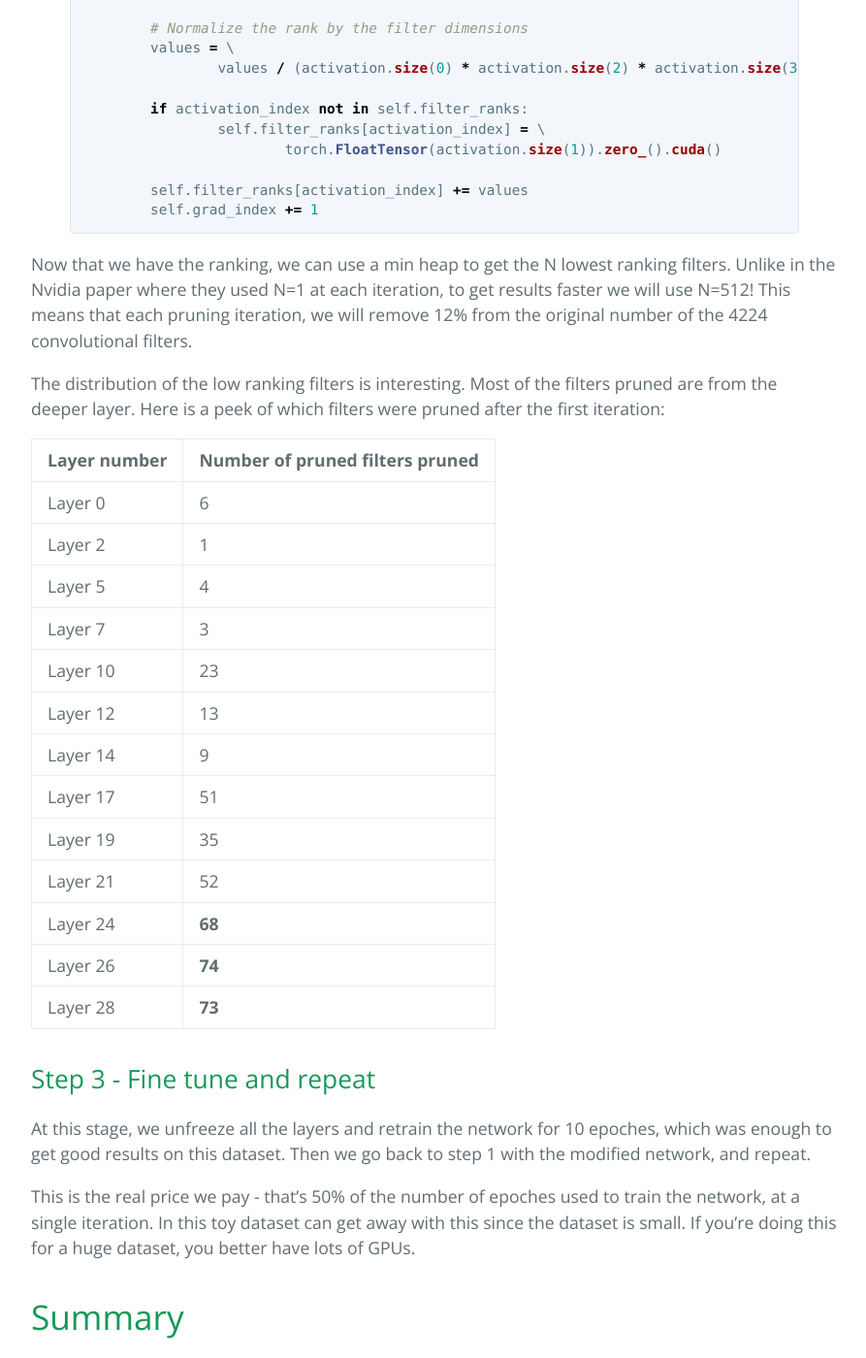
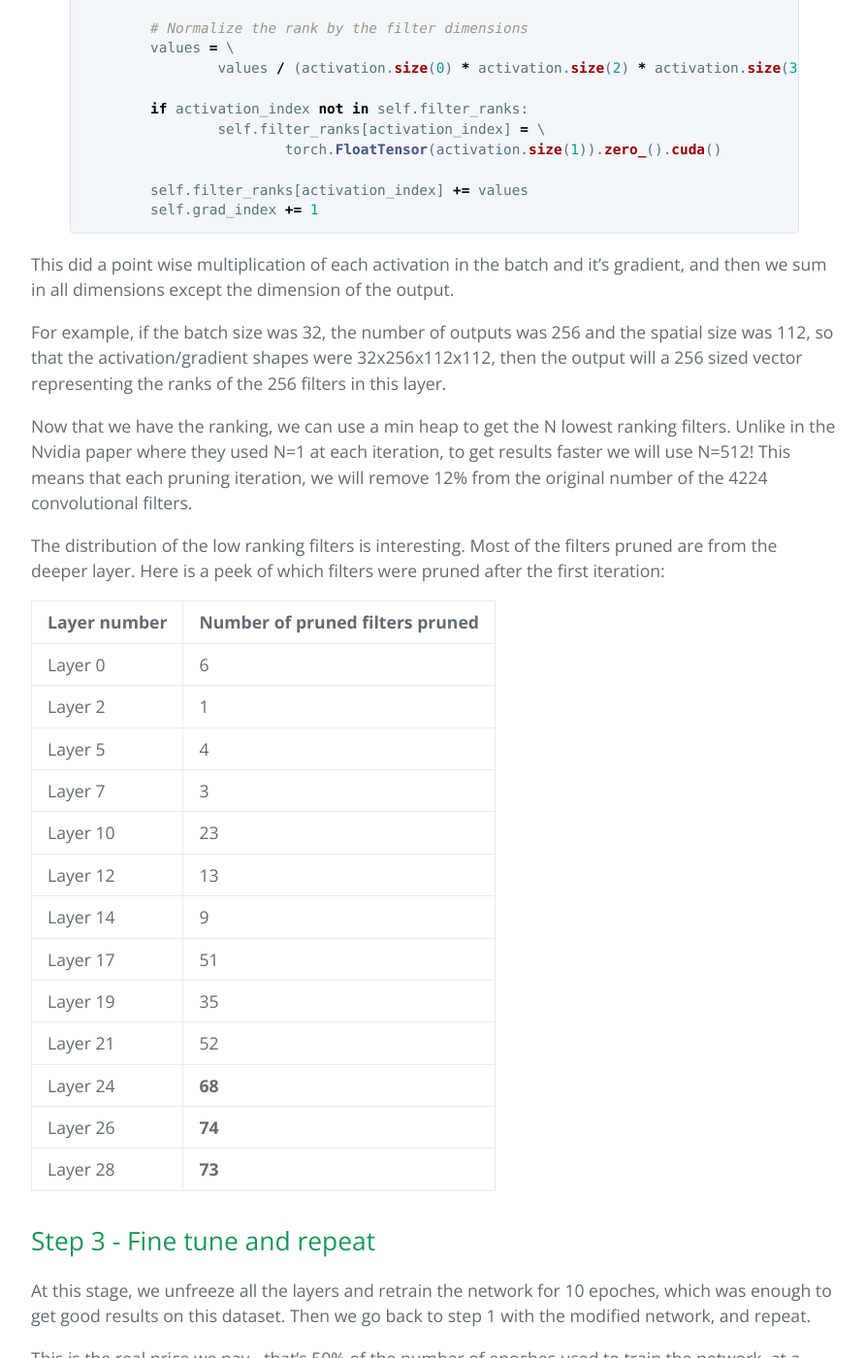
Before and after one commit to jacobgil/jacobgil.github.io, a Jekyll site: the page built from _posts/2017-06-23-pruning-deep-neural-networks.md, in a window 1280 px wide and 1400 px high, scrolled down 7486 px. Shown: the whole window at 97% size, without its empty margins (192-1085 px from the left). Built offline with Jekyll 4.4.1, drawn with Linux system fonts in a browser that asks for light colours; comment, search, counter and statistics services are not loaded; some of the changed text lies outside the part shown.

Commit message:
New post

```diff
--- a/_posts/2017-06-23-pruning-deep-neural-networks.md
+++ b/_posts/2017-06-23-pruning-deep-neural-networks.md
@@ -190,12 +190,12 @@ In PyTorch, the new layers look like this:
 {% highlight python %}
 self.classifier = nn.Sequential(
 	    nn.Dropout(),
-		    nn.Linear(25088, 4096),
-		    nn.ReLU(inplace=True),
-		    nn.Dropout(),
-		    nn.Linear(4096, 4096),
-		    nn.ReLU(inplace=True),
-		    nn.Linear(4096, 2))
+	    nn.Linear(25088, 4096),
+	    nn.ReLU(inplace=True),
+	    nn.Dropout(),
+	    nn.Linear(4096, 4096),
+	    nn.ReLU(inplace=True),
+	    nn.Linear(4096, 2))
 
 {% endhighlight %}
 After training for 20 epoches with data augmentation, we get an accuracy of 98.7% on the testing set.
@@ -240,6 +240,11 @@ def compute_rank(self, grad):
 
 {% endhighlight %}
 
+This did a point wise multiplication of each activation in the batch and it's gradient, and then we sum in all dimensions except the dimension of the output.
+
+For example, if the batch size was 32, the number of outputs was 256 and the spatial size was 112, so that the activation/gradient shapes were 32x256x112x112, then the output will a 256 sized vector representing the ranks of the 256 filters in this layer.
+
+
 Now that we have the ranking, we can use a min heap to get the N lowest ranking filters. Unlike in the Nvidia paper where they used N=1 at each iteration, to get results faster we will use N=512! This means that each pruning iteration, we will remove 12% from the original number of the 4224 convolutional filters.
 
 The distribution of the low ranking filters is interesting.
@@ -268,7 +273,7 @@ Step 3 - Fine tune and repeat
 At this stage, we unfreeze all the layers and retrain the network for 10 epoches, which was enough to get good results on this dataset.
 Then we go back to step 1 with the modified network, and repeat.
 
-This is the real price we pay - that's 50% of the number of epoches used to train the network, at a single iteration. In this toy dataset can get away with this since the dataset is small.
+This is the real price we pay - that's 50% of the number of epoches used to train the network, at a single iteration. In this toy dataset we can get away with it since the dataset is small.
 If you're doing this for a huge dataset, you better have lots of GPUs.
 
 Summary
```
